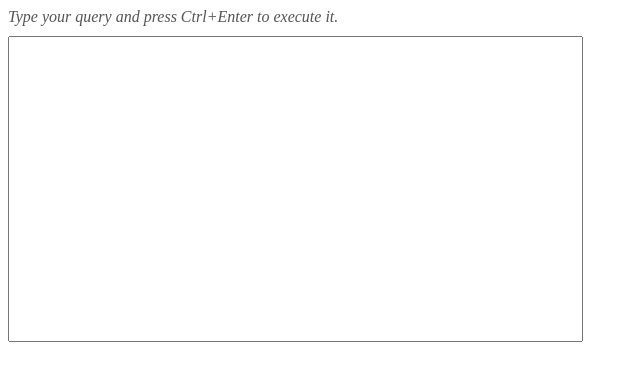
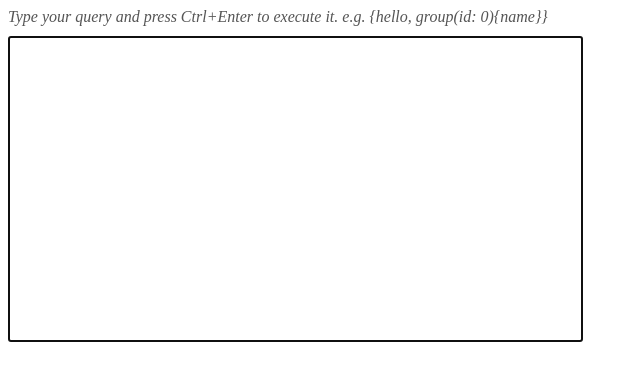
Before and after one commit to ingelity/GraphQLPlayground, a website: page index.html in a window 1280 px wide. Shown: the whole page, without its empty margins (0-640 px from the left). Drawn offline with Linux system fonts and the light colour scheme.

Commit message:
home page update

```diff
--- a/index.html
+++ b/index.html
@@ -6,8 +6,8 @@
     <link rel="stylesheet" type="text/css" href="/assets/style.css">
   </head>
   <body>
-    <div id="headline">Type your query and press Ctrl+Enter to execute it.</div>
-    <textarea id="query"></textarea>
+    <div id="headline">Type your query and press Ctrl+Enter to execute it. e.g. {hello, group(id: 0){name}}</div>
+    <textarea id="query" autofocus></textarea>
     <div id="response"></div>
 
     <script type="text/javascript" src="/assets/nanoajax.min.js"></script>
```
